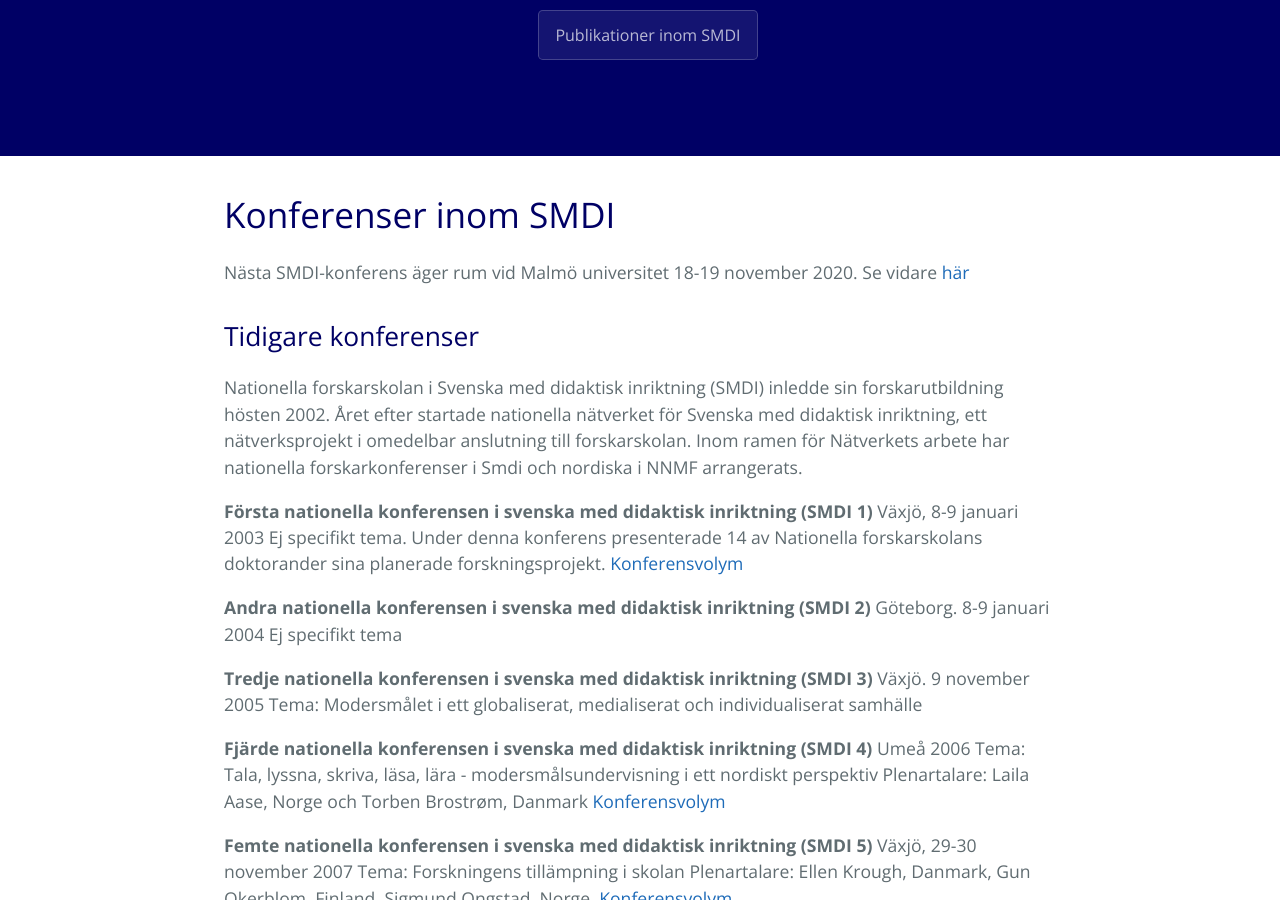
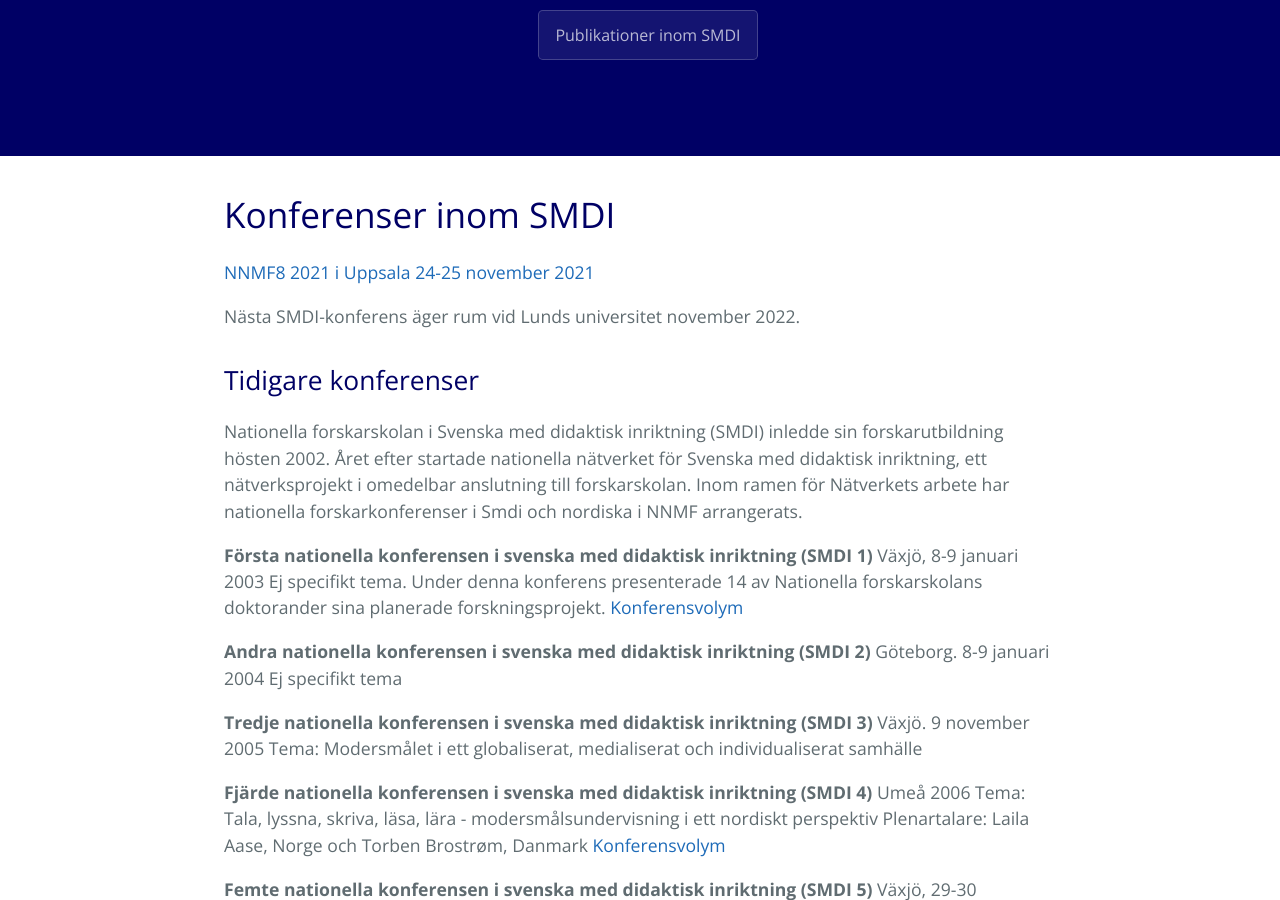
Before and after one commit to smdihemsida/smdihemsida.github.io, a Jekyll site: the page built from konferenser.md, in a window 1280 px wide and 900 px high, scrolled down 366 px. Built offline with Jekyll 4.4.1, drawn with Linux system fonts in a browser that asks for light colours; our own code applies the rules of GitHub Pages for plain Markdown files.

Commit message:
Update konferenser.md

```diff
--- a/konferenser.md
+++ b/konferenser.md
@@ -3,7 +3,9 @@ layout: pages
 ---
 
 # Konferenser inom SMDI
-Nästa SMDI-konferens äger rum vid Malmö universitet 18-19 november 2020. Se vidare [här](https://www.delegia.com/app/netattm/attendee/page/96154)
+[NNMF8 2021 i Uppsala 24-25 november 2021](https://www.nnmf2021.se/)
+
+Nästa SMDI-konferens äger rum vid Lunds universitet november 2022.
 
 ## Tidigare konferenser
 Nationella forskarskolan i Svenska med didaktisk inriktning (SMDI) inledde sin forskarutbildning hösten 2002. Året efter startade nationella nätverket för Svenska med didaktisk inriktning, ett nätverksprojekt i omedelbar anslutning till forskarskolan. Inom ramen för Nätverkets arbete har nationella forskarkonferenser i Smdi och nordiska i NNMF arrangerats.
```
